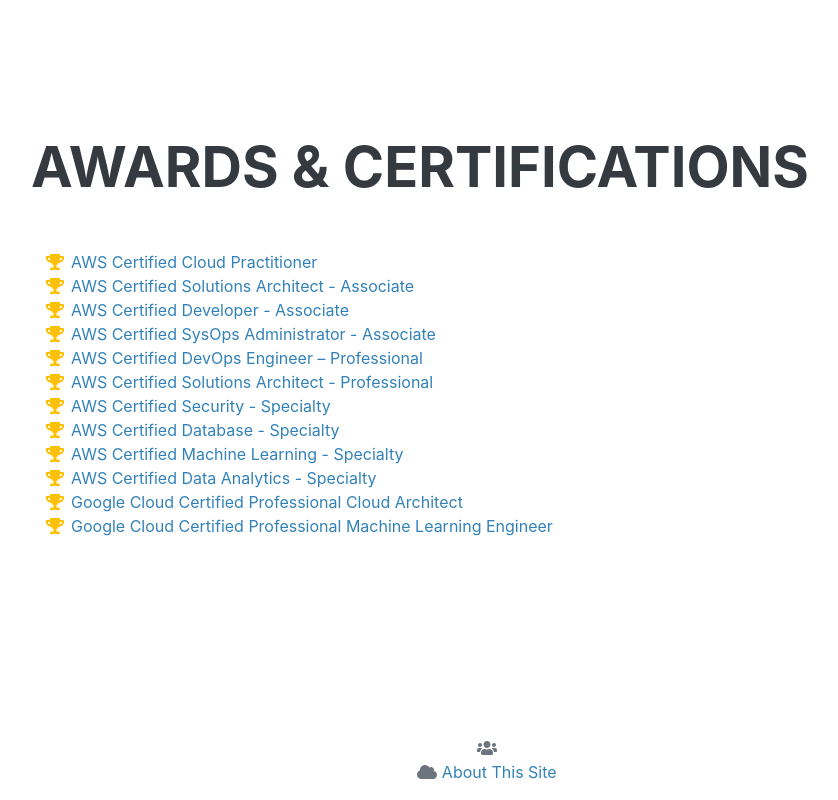
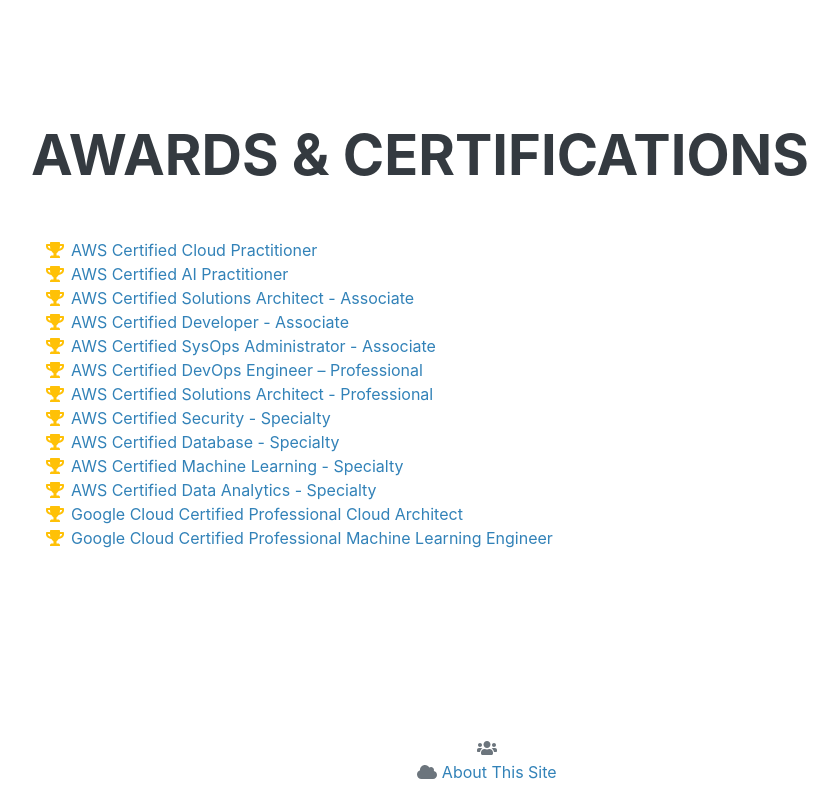
Before and after one commit to mplspunk/cloud-resume-front-end, a website: page index.html in a window 1280 px wide. Shown: the part 2467-3267 px from the top of the page, without its empty margins (289-1127 px from the left). Drawn offline with nearby package versions, Linux system fonts and the light colour scheme; no server answers; a web font is replaced by a local one.

Commit message:
Update index.html

```diff
--- a/index.html
+++ b/index.html
@@ -153,7 +153,11 @@
                     <ul class="fa-ul mb-0">
                         <li>
                             <span class="fa-li"><i class="fas fa-trophy text-warning"></i></span>
-                            <a href="https://www.credly.com/badges/91cda78a-6ffc-4514-a15e-5db55813320c" target="_blank"> AWS Certified Cloud Practitioner</a>
+                            <a href="https://www.credly.com/badges/91cda78a-6ffc-4514-a15e-5db55813320c" target="_blank">AWS Certified Cloud Practitioner</a>
+                        </li>
+                        <li>
+                            <span class="fa-li"><i class="fas fa-trophy text-warning"></i></span>
+                            <a href="https://www.credly.com/badges/9da7c010-5059-4019-a8db-0651041de5db" target="_blank">AWS Certified AI Practitioner</a>
                         </li>
                         <li>
                             <span class="fa-li"><i class="fas fa-trophy text-warning"></i></span>
```
